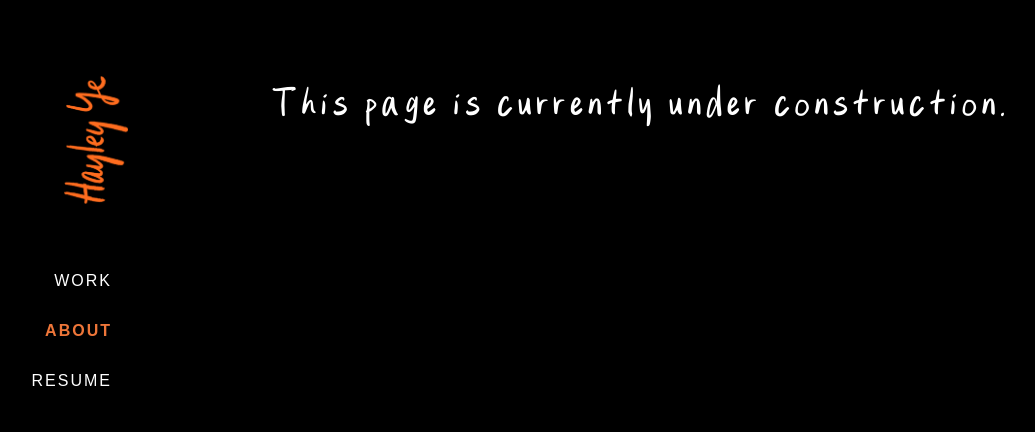
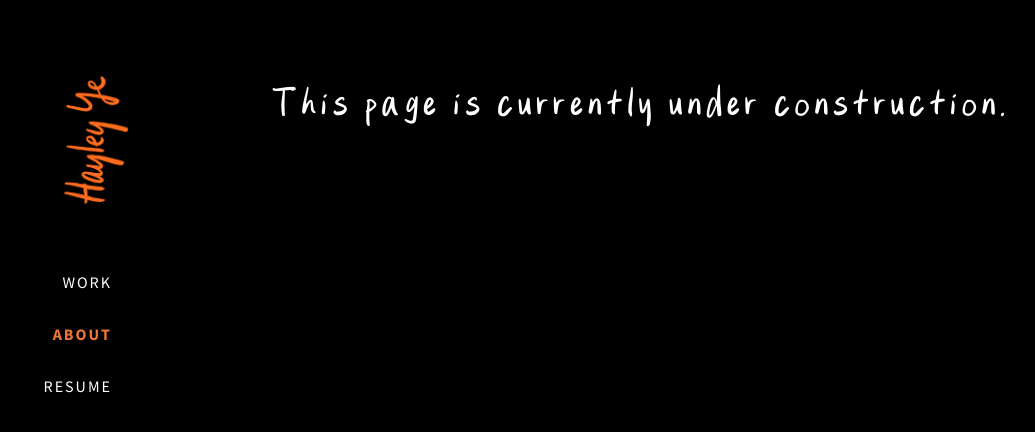
Before and after one commit to hayleyye/hayleyye.github.io, a plain HTML site: page about.html in a window 1280 px wide. Shown: the whole page, without its empty margins (42-1077 px from the left). Drawn offline with Linux system fonts and the light colour scheme.

Commit message:
add google font

```diff
--- a/about.html
+++ b/about.html
@@ -1,10 +1,12 @@
 <!DOCTYPE html>
 <html lang="en">
+
 <head>
   <meta charset="utf-8" />
-	<title>Hayley Ye | About</title>
-	<link rel="stylesheet" href="styles.css">
+  <title>Hayley Ye | About</title>
+  <link rel="stylesheet" href="styles.css">
   <link rel="stylesheet" href="assets/webfontkit-myfont/stylesheet.css">
+  <link href="https://fonts.googleapis.com/css2?family=Source+Sans+Pro:ital,wght@0,200;0,300;0,400;0,600;0,700;0,900;1,200;1,300;1,400;1,600;1,700;1,900&display=swap" rel="stylesheet">
   <link rel="apple-touch-icon" sizes="180x180" href="assets/images/apple-touch-icon.png">
   <link rel="icon" type="image/png" sizes="32x32" href="assets/images/favicon-32x32.png">
   <link rel="icon" type="image/png" sizes="16x16" href="assets/images/favicon-16x16.png">
@@ -12,6 +14,7 @@
   <!-- link custom handwritten font for header logo -->
   <!-- CREATIVE TECHNOLOGIST/TECHNOLOGY -->
 </head>
+
 <body>
   <header>
     <nav>
@@ -35,4 +38,5 @@
 
 
 </body>
+
 </html>
```
Also changed, not shown: resume.html (+6 -2 lines).
